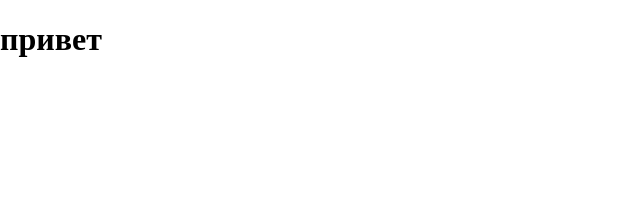
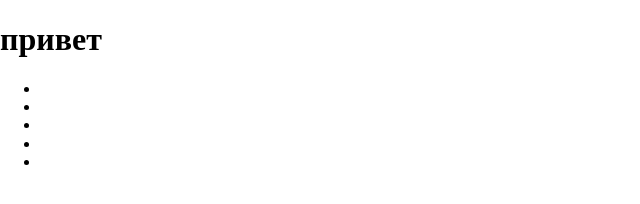
Before and after one commit to AleksBatonik/-----------------------, a plain HTML site: page index.html in a window 1280 px wide. Shown: the full height of the page, 0-640 px from the left. Drawn offline with Linux system fonts and the light colour scheme.

```diff
--- a/index.html
+++ b/index.html
@@ -13,6 +13,15 @@
     <div class="header">
         <div class="head">
             <h1 class="head1">привет</h1>
+            <div class="nav">
+                <ul>
+                    <li></li>
+                    <li></li>
+                    <li></li>
+                    <li></li>
+                    <li></li>
+                </ul>
+            </div>
         </div>
     </div>
     <div class="main"></div>
```
